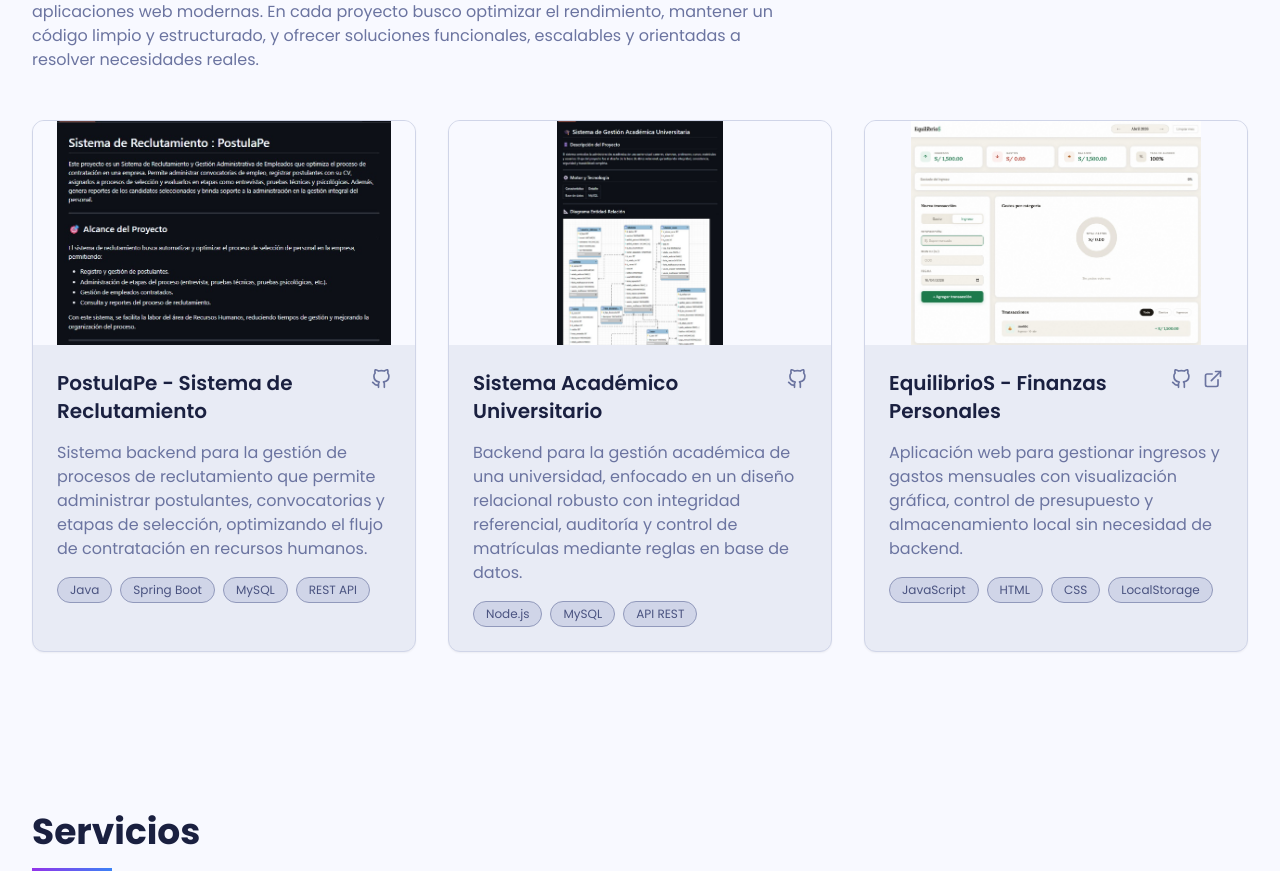
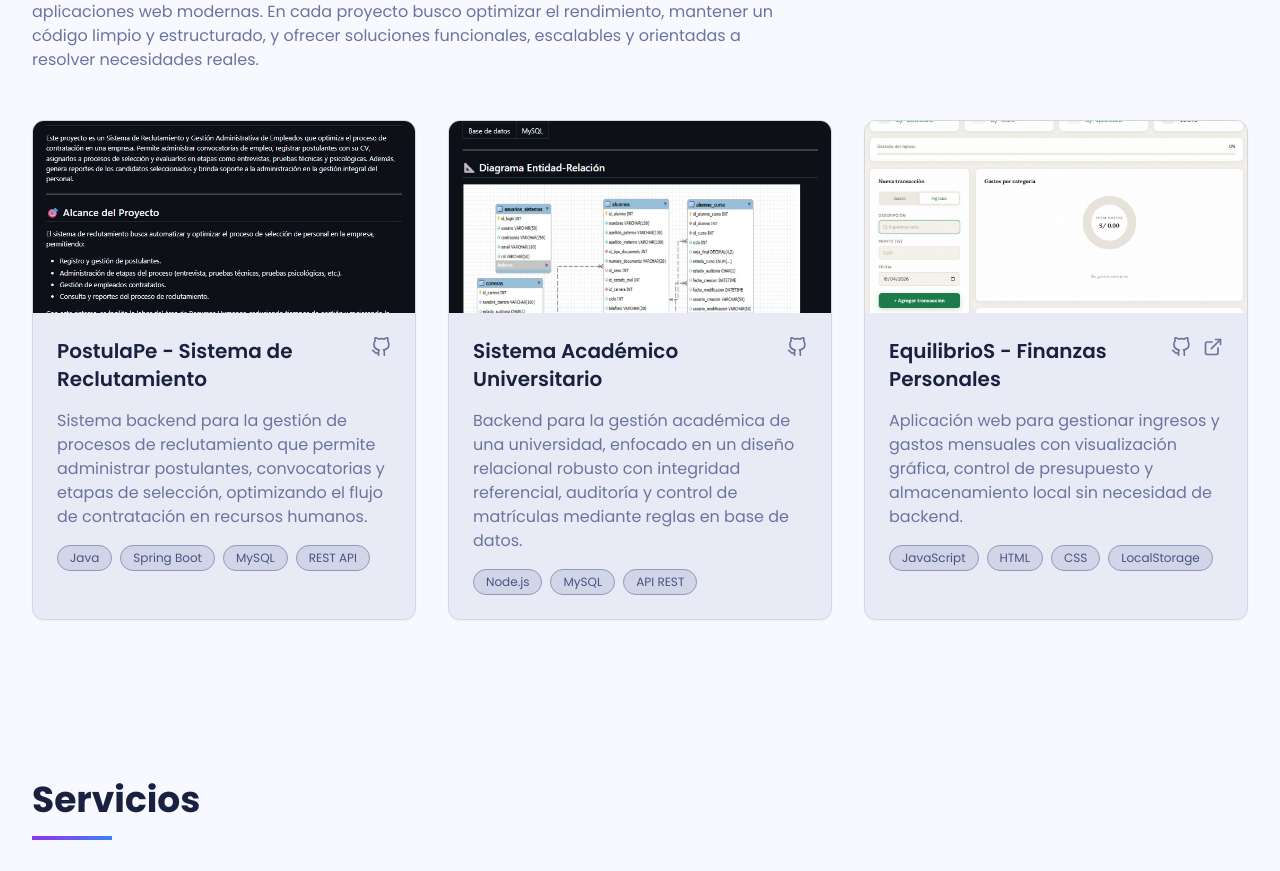
Before and after one commit to jhoandryA/Portafolio, a Next.js app: page / in a window 1280 px wide. Shown: the part 1447-2318 px from the top of the page. Built offline with nearby package versions, Linux system fonts and the light colour scheme.

Commit message:
Update Projects.tsx

```diff
--- a/app/components/Projects.tsx
+++ b/app/components/Projects.tsx
@@ -5,8 +5,12 @@ import { fadeIn, textVariant } from '@/app/lib/animations'
 import { projects } from '@/app/lib/constants'
 import { FiGithub, FiExternalLink } from 'react-icons/fi'
 import Image from 'next/image'
+import { useState } from 'react'
 
 export default function Projects(): JSX.Element {
+
+    const [selectedImage, setSelectedImage] = useState<string | null>(null)
+
     return (
         <motion.section
             initial="hidden"
@@ -34,13 +38,16 @@ export default function Projects(): JSX.Element {
                         className="bg-gray-800 rounded-xl overflow-hidden border border-gray-700 hover:border-purple-500 transition-colors shadow-sm"
                     >
                         {/* IMAGEN */}
-                        <div className="h-56 bg-gray-900 flex items-center justify-center overflow-hidden">
+                        <div
+                            className="h-48 bg-gray-700 overflow-hidden cursor-pointer"
+                            onClick={() => setSelectedImage(project.image)}
+                        >
                             <Image
                                 src={project.image}
                                 alt={project.name}
                                 width={500}
                                 height={500}
-                                className="w-full h-full object-contain"
+                                className="w-full h-full object-cover"
                             />
                         </div>
 
@@ -62,7 +69,7 @@ export default function Projects(): JSX.Element {
                                         <FiGithub className="w-5 h-5" />
                                     </a>
 
-                                    {/* Demo solo si existe */}
+                                    {/* Demo */}
                                     {project.liveUrl !== '#' && (
                                         <a
                                             href={project.liveUrl}
@@ -94,6 +101,22 @@ export default function Projects(): JSX.Element {
                     </motion.div>
                 ))}
             </div>
+
+            {/* 🔥 MODAL IMAGEN */}
+            {selectedImage && (
+                <div
+                    className="fixed inset-0 bg-black/80 flex items-center justify-center z-50"
+                    onClick={() => setSelectedImage(null)}
+                >
+                    <Image
+                        src={selectedImage}
+                        alt="preview"
+                        width={800}
+                        height={800}
+                        className="max-w-[90%] max-h-[90%] object-contain rounded-lg scale-95 hover:scale-100 transition-transform duration-300"
+                    />
+                </div>
+            )}
         </motion.section>
     )
 }
```
